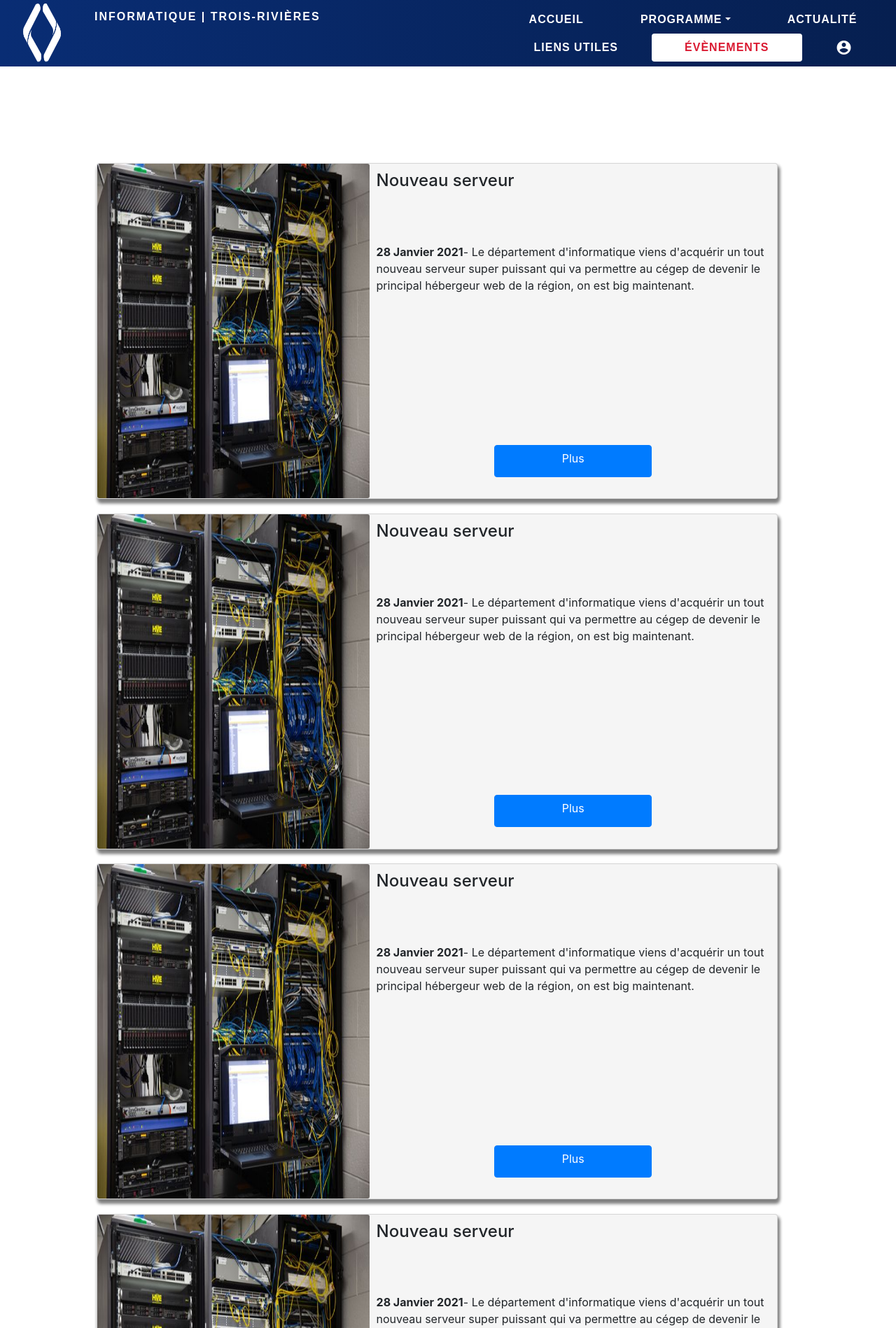
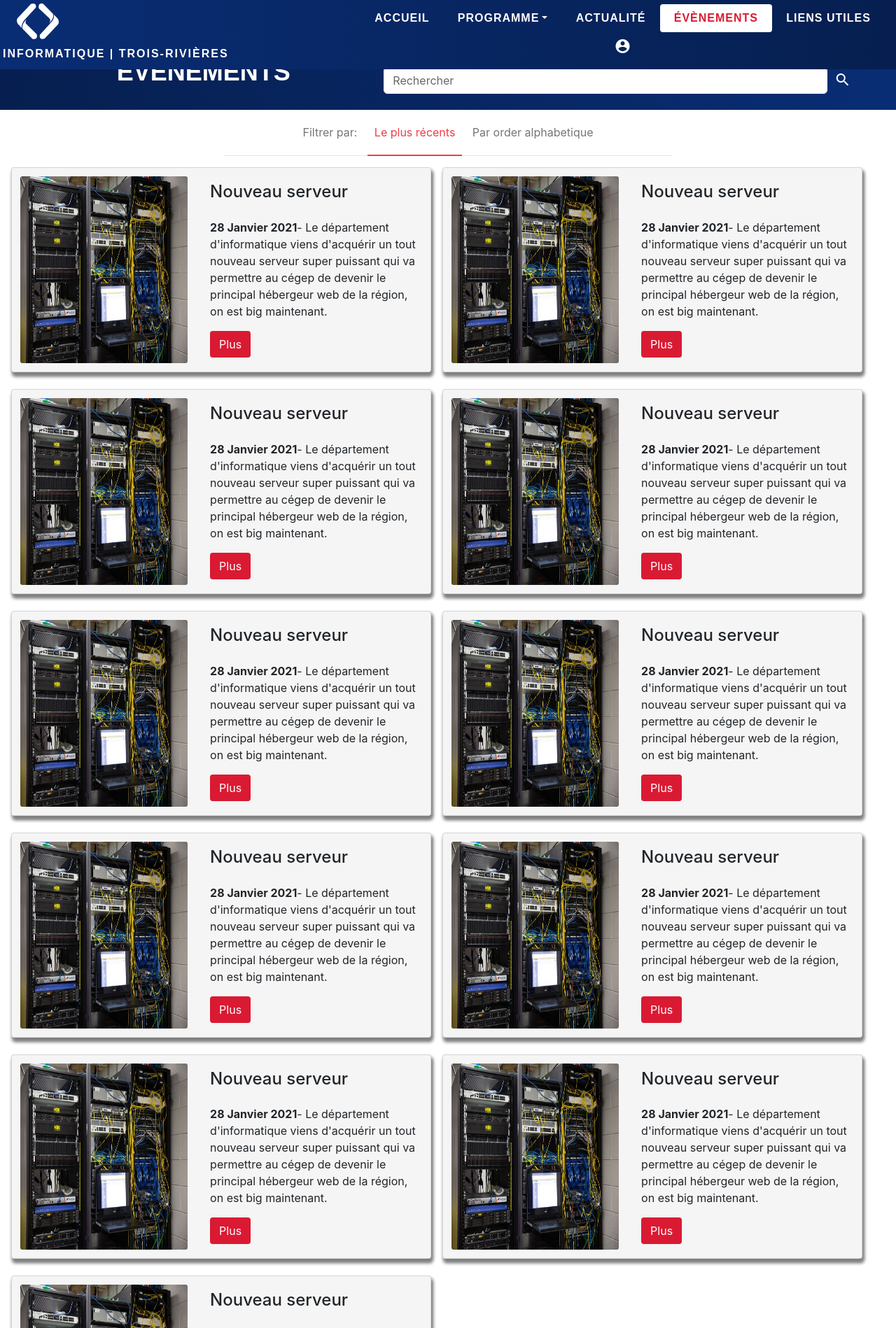
Before and after one commit to Kmont19/Projet-Web, a PHP site: page /evenement.html in a window 1280 px wide. Shown: the top 1898 px of the page at 70% size. Run offline with PHP 8.4, Linux system fonts and the light colour scheme; some libraries are stand-ins or nearby versions.

Commit message:
Modification du menu + Evenements + Actualites

```diff
--- a/Evenement/evenement.css
+++ b/Evenement/evenement.css
@@ -1,89 +1,148 @@
-
-
-.bloc-corps {
-    min-height: 10000px;
+.bloc-events .header {
+    background-image: -webkit-linear-gradient(right, #092d74, #061f50);
+    width: 100%;
 }
 
-#cntEvenmt{
-    width: 100%;
-    height: 100%;
-    display: flex;
-    flex-direction: column;
-    flex-wrap: nowrap;
-    justify-content: flex-start;
-    align-items: stretch;
-    align-content: space-between;
-    margin: auto;
-    padding:10%;
+.bloc-events h2 {
+    text-transform: uppercase;
+    color: white;
+    font-family: 'ff-tisa-sans-web-pro', sans-serif;
+    font-style: normal;
+    font-weight: 600;
+    font-size: 36px;
+    padding: 2%;
+    text-align: center;
+    margin-top: 7px;
 }
 
-.card{
-    width: 95%;
-    height: 480px;
+.bloc-events .filtre-events {
+    list-style: none;
+    padding-left: 0;
+    border-bottom: 1px solid rgba(0, 0, 0, 0.1);
+    text-align: center;
+    width: 50%;
+}
+
+.bloc-events .filtre-events > label {
+    padding: 20px 10px;
+    margin-bottom: -1px;
+    border-bottom: 2px solid transparent;
+    color: #757575;
+}
+
+.bloc-events .filtre-events > li {
+    display: inline-block;
+}
+
+.bloc-events .filtre-events > li > a {
+    display: block;
+    padding: 20px 10px;
+    margin-bottom: -1px;
+    border-bottom: 2px solid transparent;
+    color: #757575;
+    -webkit-transition: all .05s linear;
+    -o-transition: all .05s linear;
+    transition: all .05s linear;
+}
+
+.bloc-events .filtre-events > li > a:hover,
+.bloc-events .filtre-events > li > a:focus {
+    color: #333333;
+    text-decoration: none;
+    cursor: pointer;
+}
+
+.bloc-events .filtre-events > li.active > a {
+    color: #ed3e49;
+    border-bottom-color: #ed3e49;
+}
+
+@media (max-width: 767px) {
+    .filtre-events {
+      text-align: left;
+      border-bottom: 0;
+    }
+    .filtre-events > li {
+      display: block;
+    }
+    .filtre-events > li > a {
+      padding: 10px 15px;
+      margin-bottom: 10px;
+      border-bottom: 1px solid rgba(0, 0, 0, 0.1);
+    }
+    .filtre-events > li.active > a {
+      font-weight: 600;
+    }
+}
+
+.bloc-events .input-group>.form-control{
+    background-color: white;
+    color: black;
+    border-color: white;
+    border-radius: 5px;
+}
+
+.bloc-events .input-group>.form-control::placeholder{
+    color: rgba(0, 0, 0, 0.596);
+}
+
+.bloc-events .input-group>.form-control:focus{
+    color: rgba(0, 0, 0, 0.596);
+}
+
+.bloc-events .btn-search {
+    color: white !important;
+}
+
+.bloc-events .btn-search:hover {
+    cursor: pointer;
+    color: #da1a32 !important;
+}
+
+.bloc-events .input-group-append button {
+    border-width: 0;
+    z-index: 1;
+    padding-left: 30%;
+}
+
+.bloc-events .material-icons {
+    font-size: 24px;
+}
+
+.bloc-events .card{
+    width: 600px;
     display: flex;
     flex-direction: row;
     background-color: #f5f5f5;
     box-shadow: 2px 4px 5px 0 grey, 2px 6px 5px 0 grey;
-    margin: 1%;
 }
 
-.card:hover{
-    width: 96%;
-    height: 485px;
-    display: flex;
-    flex-direction: row;
-    background-color:white;
-    box-shadow: 4px 8px 20px 0 grey, 4px 9px 25px 0 grey;
+.bloc-events .card:hover{
+    box-shadow: 4px 8px 10px 0 grey, 4px 9px 25px 0 grey;
 }
 
-.corpCarteEvenmt{
-    width: 60%;
-    height: 100%;
-    padding: 10px;
-}
-
-.imgCarteEvenmt{
-    width: 40%;
+.bloc-events .card-body{
     height: 100%;
 }
 
-.card-title{
-    width: 100%;
-    height: 20%;
+.bloc-events .card-body .btn {
+    background-color: #da1a32;
+    color: white;
 }
 
-.texteCarteEvenmt{
+.bloc-events .card-body .btn:hover {
+    box-shadow: 0 0 2px 2px #061f50;
+    color: white !important;
+}
+
+.bloc-events .card-img{
+    width: 40%;
+    margin: 2%;
+}
+
+.bloc-events .card-text{
     text-overflow: ellipsis;
     width: 100%;
-    height: 57.5%;
-}
-
-.corpCarteEvenmt div{
-    width: 100%;
-    height: 12.5%;
-}
-
-
-.corpCarteEvenmt div a{
-    width: 40%;
-    height: 80%;
-    margin-top: 1.5%;
-    margin-left:30%;
-    margin-right: 30%;
-}
-
-#barreRechercheEvenmt{
-    width: 100%;
-    height: 50px;
-    padding-left: 40%;
-    padding-right: 10%;
-    display: flex;
-    flex-direction: row;
-    background: #092d74;
-}
-
-#modaleActu{
-
 }
 
 #ctnheadMod{
--- a/Evenement/evenement.js
+++ b/Evenement/evenement.js
@@ -13,15 +13,15 @@ function GenererCarteEvenement(){
     let btnLien = document.createElement("a");
     let dateBold = "";
 
-    carteEvenmt.setAttribute('class', 'card');
-    imgEvenmt.setAttribute('class', 'card-img imgCarteEvenmt');
+    carteEvenmt.setAttribute('class', 'card mb-4 ml-3');
+    imgEvenmt.setAttribute('class', 'card-img');
     imgEvenmt.setAttribute('src', 'Images/imgActu.jpg');
     imgEvenmt.setAttribute('alt', 'Image de l\'Évènement');
-    corpCarte.setAttribute('class', 'card-body corpCarteEvenmt');
-    titreCarte.setAttribute('class', 'card-title');
-    texteCarte.setAttribute('class', 'card-text texteCarteEvenmt');
+    corpCarte.setAttribute('class', 'card-body');
+    titreCarte.setAttribute('class', 'card-title mb-4');
+    texteCarte.setAttribute('class', 'card-text');
     btnLien.setAttribute('href', '#');
-    btnLien.setAttribute('class', 'btn btn-primary stretched-link');
+    btnLien.setAttribute('class', 'btn stretched-link');
     btnLien.setAttribute('data-toggle', 'modal');
     btnLien.setAttribute('data-target', '#modaleActu');
 
--- a/Footer/footer.css
+++ b/Footer/footer.css
@@ -1,5 +1,5 @@
 .footer {
-    background-color:  #061f50;
+    background-image: -webkit-linear-gradient(left, #092d74, #061f50);
     text-align: center;
     font-family: "Fira Sans", sans-serif;
 }
--- a/Menu/menu.css
+++ b/Menu/menu.css
@@ -1,4 +1,4 @@
-.container-fluid{
+.menu{
     width: 100%;
     background-image: -webkit-linear-gradient(left, #092d74, #061f50);
     color: white;
@@ -6,18 +6,11 @@
     font-style: normal;
 }
 
-.bloc-logo {
-    padding: 5px 0;
-    height: 100%;
-    width: 90px;
+.logo {
+    max-width: 100px;
 }
 
-#logo {
-    width: 100%;
-    height: 100%;
-}
-
-.container-fluid h5 {
+.navbar-brand h5 {
     font-family: inherit;
     color: white;
     font-weight: 600;
@@ -25,32 +18,28 @@
     font-size: 16px;
     text-transform: uppercase;
     letter-spacing: 2px;
-    cursor: default;
 }
 
-.container-fluid .nav {
-    margin-top: 1.5%;
-}
-
-.container-fluid a:hover {
+.menu a:hover {
     cursor: pointer;
 }
 
-.container-fluid a {
+.menu a {
+    height: 100%;
     font-family: inherit;
     color: white;
     font-weight: 600;
     font-size: 16px;
     text-transform: uppercase;
     letter-spacing: 1px;
-    cursor: default;
+    cursor: pointer;
 }
 
 .nav-pills .nav-link {
     color: white;
 }
 
-a:hover {
+menu a:hover {
     color:#da1a32 !important;
 }
 
--- a/evenement.html
+++ b/evenement.html
@@ -18,16 +18,43 @@
     <body onload="GenererEvenmt()">
         <div id="menu"></div>
 
-        <div class="bloc-corps">
+        <div class="bloc-events pt-5">
+            <div class="header row justify-content-center no-gutters">
+                <h2 class="col-sm-5 pl-5">Évènements</h2>
+                <div class=" col-sm-7 pr-5">
+                    <section class="search-bar mt-5">
+                        <form>
+                            <div class="input-group col-md-12">
+                                <input type="search" class="form-control" placeholder="Rechercher">
+                                <div class="input-group-append">
+                                    <button class="btn btn-search btn-link" type="submit">
+                                        <i class="material-icons">search</i>
+                                    </button>
+                                </div>
+                            </div>
+                        </form>
+                    </section>
+                </div>
+            </div>
+            <section class="filtre-bar">
+                <ul class="filtre-events mx-auto">
+                    <label>Filtrer par: </label>
+                    <li class="active">
+                        <a id="filtre-recent">Le plus récents</a>
+                    </li>
+                    <li>
+                        <a id="filtre-nom">Par order alphabetique</a>
+                    </li>
+                </ul>
+            </section>
 
 
-
-            <section id="cntEvenmt">
+            <section class="d-flex flex-wrap" id="cntEvenmt">
             <!--  <div class="card">
-                    <img class="card-img imgCarteEvenmt" src="../Images/imgActu.jpg" alt="Image de l'Évènement">
-                    <div class="card-body corpCarteEvenmt">
+                    <img class="card-img" src="../Images/imgActu.jpg" alt="Image de l'Évènement">
+                    <div class="card-body">
                         <h4 class="card-title">Nouveau serveur</h4>
-                        <p class="card-text texteCarteEvenmt"><b>28 Janvier 2021</b> - Le département d'informatique viens d'acquérir un tout nouveau serveur
+                        <p class="card-text "><b>28 Janvier 2021</b> - Le département d'informatique viens d'acquérir un tout nouveau serveur
                             super puissant qui va permettre au cégep de devenir le principal hébergeur web de la région, on est big maintenant.</p>
                         <div>
                             <a href="#" class="btn btn-primary stretched-link">Plus</a>
--- a/menu.html
+++ b/menu.html
@@ -1,20 +1,23 @@
 <!DOCTYPE html>
 <html lang="fr">
     <body>
-        <div class="container-fluid">
-            <div class="row">
-                <div class="col-sm-auto">
-                    <div class="bloc-logo">
-                        <a href="index.html">
-                            <img src="Images/logo département informatique.png" alt="Logo" id="logo">
-                        </a>
+        <!--Menu-->
+        <nav class="navbar navbar-expand-lg menu navbar-dark p-0 fixed-top pr-3">
+            <a class="navbar-brand mr-5" href="index.html">
+                <div class="row no-gutters pl-1">
+                    <div class="col bloc-logo">
+                        <img class="logo" src="Images/logo département informatique.png" alt="Logo" id="logo">
+                    </div>
+                    <div class="col my-auto">
+                        <h5>Informatique | Trois-Rivières</h5>
                     </div>
                 </div>
-                <div class="col">
-                    <h5>Informatique | Trois-Rivières</h5>
-                </div>
-                <div class="col" id="onglets-menu">
-                    <ul class="nav nav-pills nav-fill">
+            </a>
+            <button class="navbar-toggler" type="button" data-toggle="collapse" data-target="#navbarToggler" aria-controls="navbarToggler" aria-expanded="false" aria-label="Toggle navigation">
+                <span class="navbar-toggler-icon"></span>
+            </button>
+            <div class="collapse navbar-collapse" id="navbarToggler">
+                <ul class="nav nav-pills nav-fill ml-5 w-100">
                     <li class="nav-item">
                         <a class="nav-link active" id="accueil" href="index.html">Accueil</a>
                     </li>
@@ -29,17 +32,15 @@
                         <a class="nav-link" id="actualite" href="actualite.html">Actualité</a>
                     </li>
                     <li class="nav-item">
-                            <a class="nav-link" id="liens-utiles" href="liens-utiles.html">Liens Utiles</a>
+                        <a class="nav-link" id="evenements" href="evenement.html">Évènements</a>
                     </li>
                     <li class="nav-item">
-                            <a class="nav-link" id="evenements" href="evenement.html">Évènements</a>
+                        <a class="nav-link" id="liens-utiles" href="liens-utiles.html">Liens Utiles</a>
                     </li>
                     <li class="nav-item">
                         <a class="nav-link" id="compte" href="compte.html"><i class="material-icons">account_circle</i></a>
                     </li>
                 </ul>
-                </div>
-            </div>
             </div>
     </body>
 </html>
```
Also changed, not shown: Accueil/Carrousel/carrousel.css (+1 -17 lines), Accueil/Presentation/presentation.css (+11 -6 lines), Accueil/Presentation/presentation.html (+7 -2 lines), Actualite/actualite.css (+122 -34 lines), Actualite/actualite.js (+4 -4 lines), actualite.html (+32 -13 lines), Images/cegeptr-site-web-IMG_5318-1418-Modifier_web-500x350.jpg (renamed from Images/Actualites/cegeptr-site-web-IMG_5318-1418-Modifier_web-500x350.jpg), Images/techniques-informatiques.jpg (added). Lines whose indentation alone changed are shown as unchanged.
